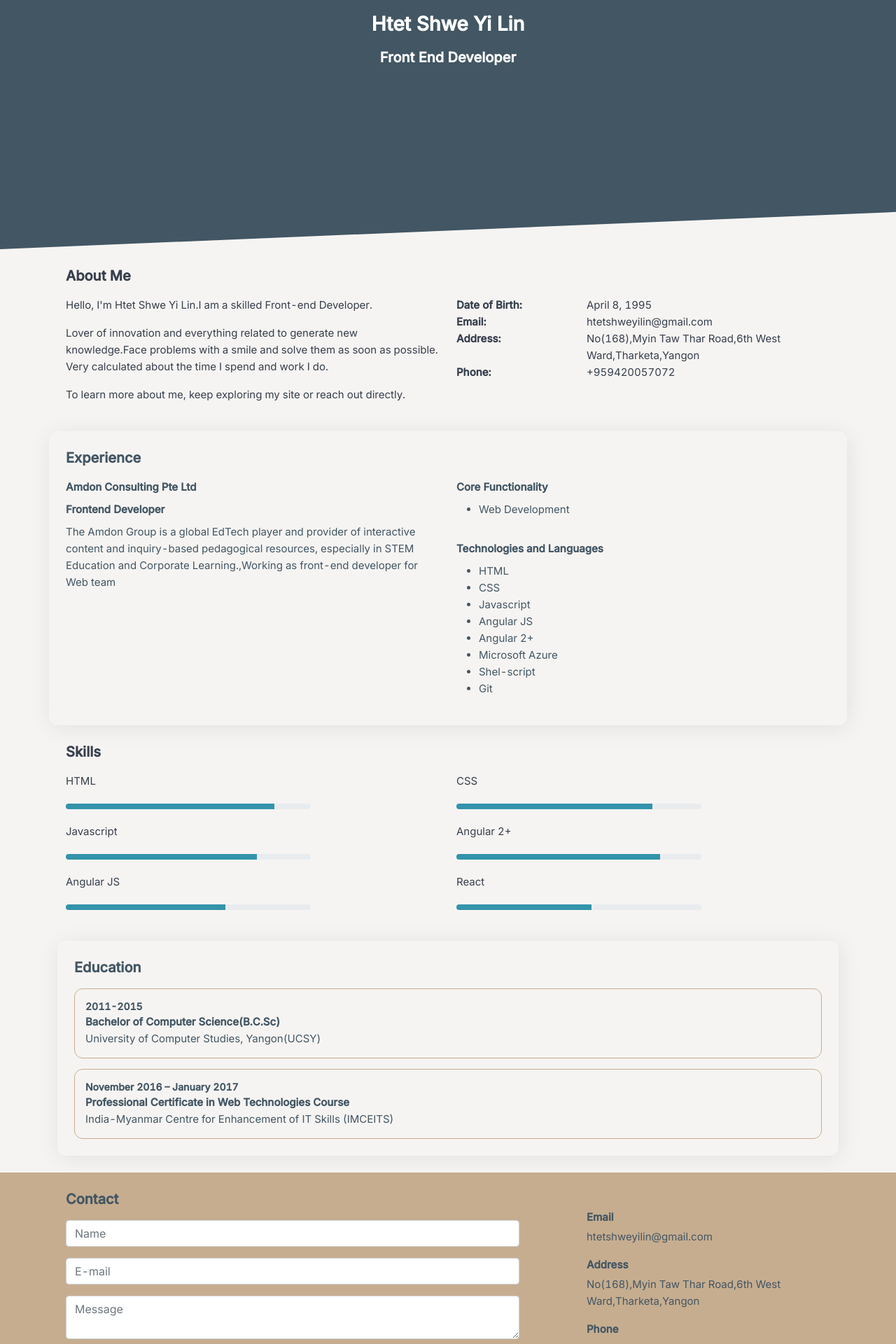
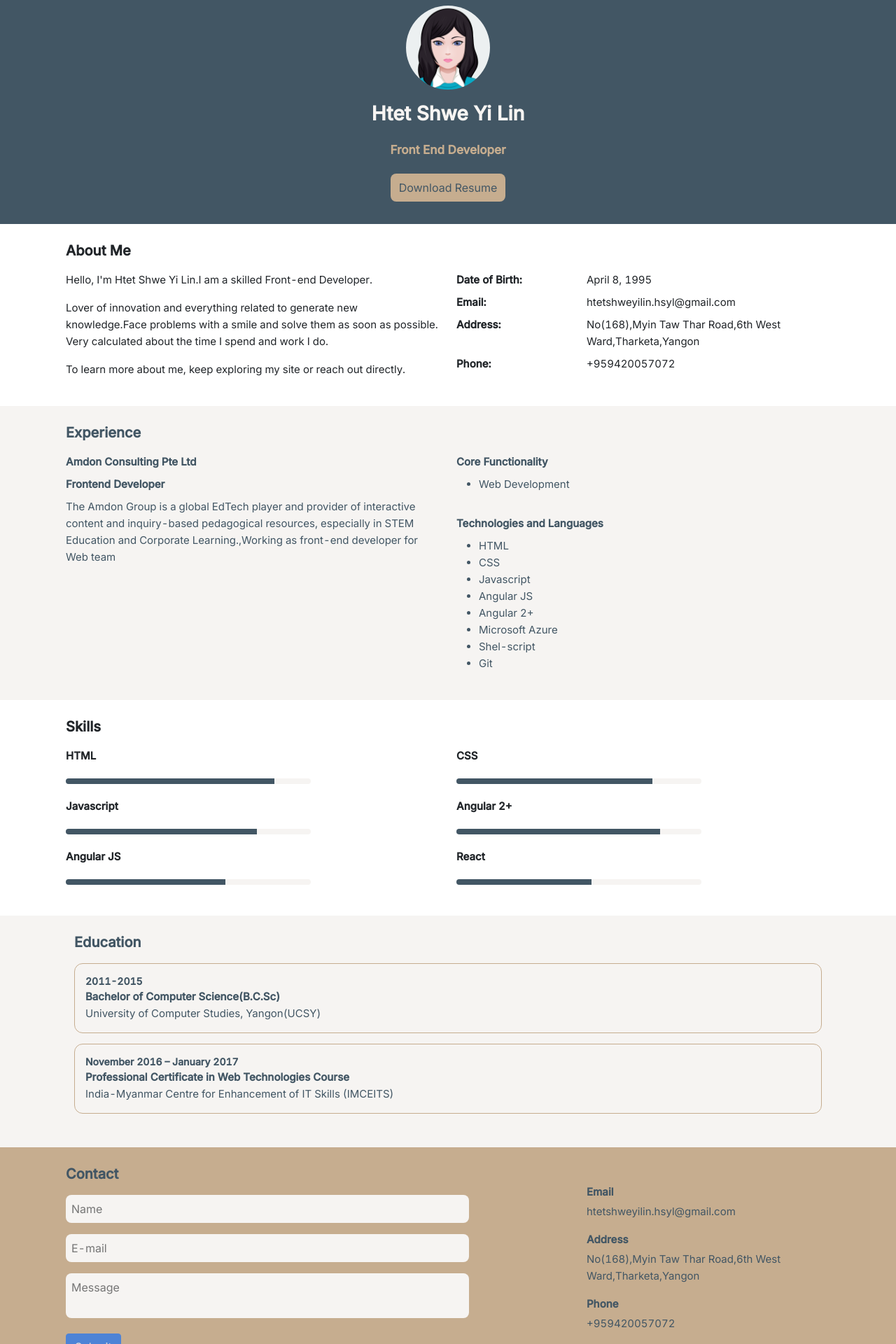
Before and after one commit to HtetShweYiLin/personal-portfolio-angular, an Angular app: page / in a window 1280 px wide. Shown: the part 80-2000 px from the top of the page at 70% size. Built offline with nearby package versions, Linux system fonts and the light colour scheme.

Commit message:
updated: update info component UI and contact form

```diff
--- a/src/app/data/profile.ts
+++ b/src/app/data/profile.ts
@@ -16,7 +16,7 @@ export const profile = {
             },
             {
                 "label": "Email",
-                "value": "htetshweyilin@gmail.com"
+                "value": "htetshweyilin.hsyl@gmail.com"
             },
             {
                 "label": "Address",
@@ -95,7 +95,7 @@ export const profile = {
     "contact": [
       {
           "label": "Email",
-          "value": "htetshweyilin@gmail.com"
+          "value": "htetshweyilin.hsyl@gmail.com"
       },
       {
           "label": "Address",
--- a/src/app/profile/components/about/about.component.html
+++ b/src/app/profile/components/about/about.component.html
@@ -9,7 +9,7 @@
             </p>
         </div>
         <div class="col-lg-6 col-md-12">
-            <div class="row" *ngFor="let info of about.personalInfo">
+            <div class="row pb-2" *ngFor="let info of about.personalInfo">
                 <div class="col-md-4 body-m">
                     {{ info.label }}:
                 </div>
--- a/src/app/profile/components/contact/contact.component.css
+++ b/src/app/profile/components/contact/contact.component.css
@@ -1,3 +1,21 @@
 .form-wrapper {
-    width: 90%;
+    width: 80%;
 }
+
+.contact-input,.contact-textarea {
+  width: 100%;
+  padding: 8px;
+  border-radius: 8px;
+  border: none;
+  outline: none;
+  background-color: #f6f4f2;
+}
+
+.contact-textarea {
+  resize: none;
+}
+
+.contact-input:focus,.contact-textarea:focus {
+  outline: 2px solid #425664;
+  background-color: #f6f4f2;
+}
--- a/src/app/profile/components/contact/contact.component.html
+++ b/src/app/profile/components/contact/contact.component.html
@@ -8,7 +8,7 @@
           <div class="form-wrapper">
             <div class="cross-validation" [class.cross-validation-error]="contactForm.errors?.['identityRevealed'] && (contactForm.touched || contactForm.dirty)">
               <div class="form-group mt-3 mb-3">
-                <input type="text" id="name" name="name" class="form-control contact-input bg-s0" placeholder="Name"
+                <input type="text" id="name" name="name" class="contact-input" placeholder="Name"
                       [(ngModel)]="contactUser.name" #name="ngModel" required>
 
                 <div *ngIf="name.invalid && (name.dirty || name.touched)" class="text-r100 pt-3">
@@ -18,7 +18,7 @@
                 </div>
               </div>
               <div class="form-group mt-3 mb-3">
-                <input type="email" id="email" name="email" class="form-control contact-input bg-s0 bg-s10" placeholder="E-mail"
+                <input type="email" id="email" name="email" class="contact-input" placeholder="E-mail"
                       [(ngModel)]="contactUser.email" #email="ngModel" pattern="^[a-z0-9._%+-]+@[a-z0-9.-]+\.[a-z]{2,4}$" required>
 
                 <div *ngIf="email.invalid && (email.dirty || email.touched)" class="text-r100 pt-3">
@@ -31,7 +31,7 @@
                 </div>
               </div>
               <div class="form-group mt-3 mb-3">
-                <textarea type="message" id="message" name="message" class="form-control contact-input bg-s0 bg-s10" placeholder="Message"
+                <textarea type="message" id="message" name="message" class="contact-textarea" placeholder="Message"
                 [(ngModel)]="contactUser.message" #message="ngModel"></textarea>
 
                 <div *ngIf="message.invalid && (message.dirty || message.touched)" class="text-r100 pt-3">
--- a/src/app/profile/components/education/education.component.html
+++ b/src/app/profile/components/education/education.component.html
@@ -1,5 +1,5 @@
 <div id="education" class="text-g50 container pb-4">
-    <div class="profile-card p-4">
+    <div class="p-4">
         <div class="h3-strong pb-3">
             Education
         </div>
--- a/src/app/profile/components/experience/experience.component.html
+++ b/src/app/profile/components/experience/experience.component.html
@@ -1,4 +1,4 @@
-<div id="experience" class="text-g50 container profile-card p-4">
+<div id="experience" class="text-g50 container p-4">
     <div class="h3-strong pb-3">
         Experience
     </div>
--- a/src/app/profile/components/intro/intro.component.css
+++ b/src/app/profile/components/intro/intro.component.css
@@ -8,3 +8,23 @@
   -webkit-clip-path: polygon(0 0, 100% 0, 100% 56%, 0 100%);
   clip-path: polygon(0 0, 100% 0, 100% 86%, 0 100%);
 }
+
+.profile-img {
+  width: 120px;
+  height: 120px;
+  margin: 0 auto;
+}
+
+.profile-img img {
+  width: 100%;
+  height: 100%;
+  border-radius: 50%;
+}
+
+.btn-download {
+  background-color: #c6ad8f;
+  padding: 8px 12px;
+  border-radius: 8px;
+  border: none;
+  outline: none;
+}
--- a/src/app/profile/components/intro/intro.component.html
+++ b/src/app/profile/components/intro/intro.component.html
@@ -1,10 +1,20 @@
-<div id="intro" class="text-s0 bg-g50 slanted text-center">
-    <div class="container info-wrapper">
-        <div class="h1-strong pb-3">
-            {{ intro.name }}
-        </div>
-        <div class="h3-strong">
-            {{ intro.position }}
-        </div>
+<div id="intro" class="text-s40 container info-wrapper text-center p-4">
+  <div class="pt-2 pb-2">
+    <div class="profile-img">
+      <img src="assets/images/myAvatar.png">
     </div>
+  </div>
+  <div>
+    <div class="h1-strong pt-2 pb-2">
+        {{ intro.name }}
+    </div>
+    <div class="text-b10 h4-strong pt-2 pb-2">
+        {{ intro.position }}
+    </div>
+    <div>
+      <button class="bg-b10 text-g50 btn-download mt-2 mb-2">
+        Download Resume
+      </button>
+    </div>
+  </div>
 </div>
--- a/src/app/profile/components/skills/skills.component.css
+++ b/src/app/profile/components/skills/skills.component.css
@@ -1,7 +1,6 @@
 .animated-progress {
     width: 350px;
     height: 8px;
-    background-color: #e9ecef;
     border-radius: 4px;
     margin: 20px 0px;
     overflow: hidden;
@@ -12,7 +11,6 @@
     height: 100%;
     display: block;
     width: 0;
-    color: rgb(255, 251, 251);
     line-height: 30px;
     position: absolute;
     text-align: end;
--- a/src/app/profile/components/skills/skills.component.html
+++ b/src/app/profile/components/skills/skills.component.html
@@ -4,11 +4,11 @@
     </div>
     <div class="row">
         <div *ngFor="let skill of skills" class="col-lg-6 col-md-12">
-            <div class="light-body-m">
+            <div class="body-m">
                 {{ skill.name }}
             </div>
-            <div class="animated-progress">
-                <span [style.width]="skill.percentage + '%'" class="bg-lg500"></span>
+            <div class="animated-progress bg-s40">
+                <span [style.width]="skill.percentage + '%'" class="bg-g50"></span>
             </div>
         </div>
     </div>
--- a/src/app/profile/profile.component.html
+++ b/src/app/profile/profile.component.html
@@ -1,12 +1,20 @@
 <app-header-bar></app-header-bar>
-<div class="text-c300 bg-s40">
+<div class="bg-g50">
     <app-intro [intro]="profile.intro"></app-intro>
-    <app-about [about]="profile.about"></app-about>
-    <app-experience [experience]="profile.experience"></app-experience>
-    <app-skills [skills]="profile.skills"></app-skills>
-    <app-education [education]="profile.education"></app-education>
 </div>
-<div class="text-g50 bg-b10">
+<div>
+  <app-about [about]="profile.about"></app-about>
+</div>
+<div class="bg-s40">
+  <app-experience [experience]="profile.experience"></app-experience>
+</div>
+<div>
+  <app-skills [skills]="profile.skills"></app-skills>
+</div>
+<div class="bg-s40">
+  <app-education [education]="profile.education"></app-education>
+</div>
+<div class="bg-b10 text-g50">
     <app-contact [contact]="profile.contact" (clickContact)="contactMe($event)"></app-contact>
 </div>
 <!-- <div class="page-content">
```
Also changed, not shown: src/assets/images/myAvatar.png (added).
